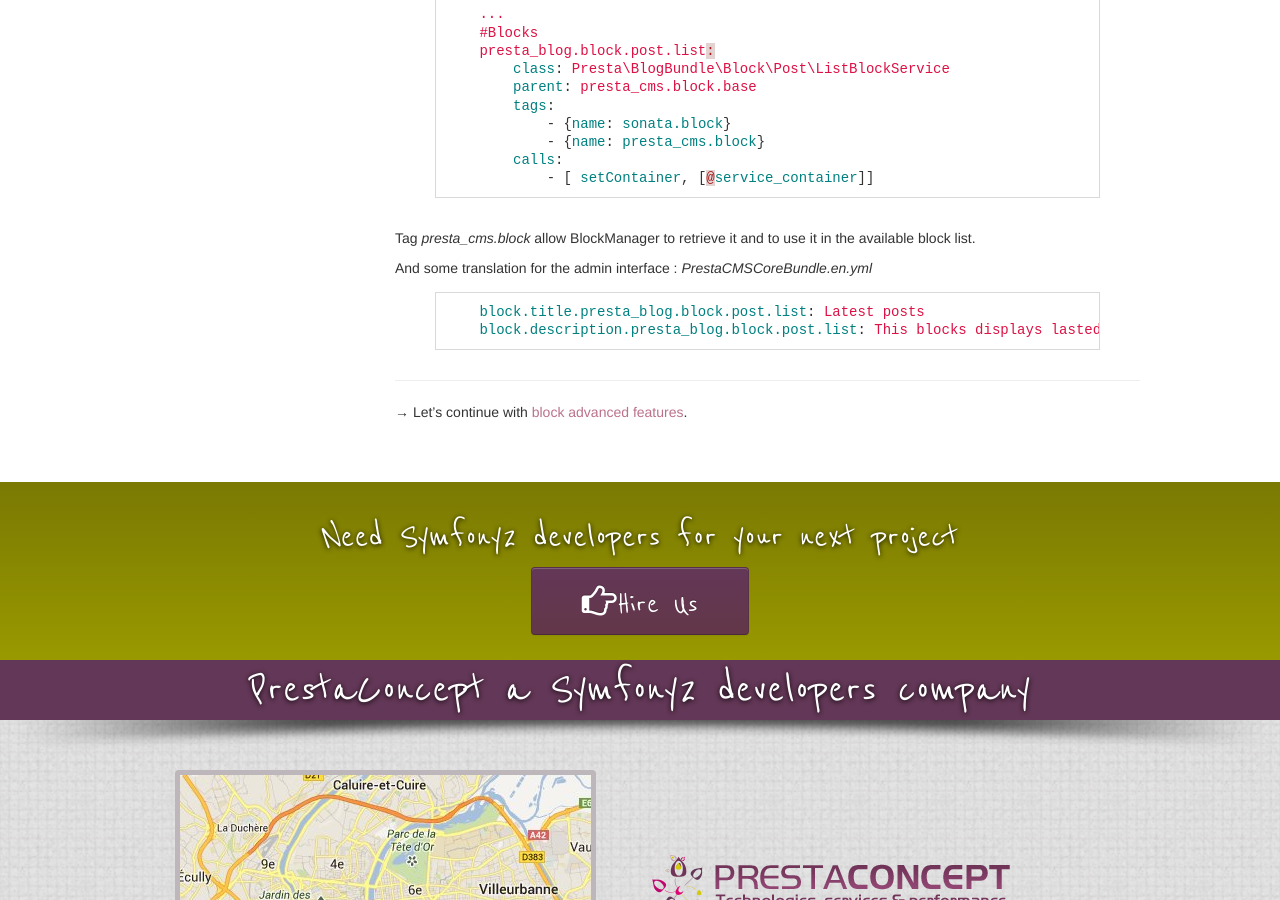
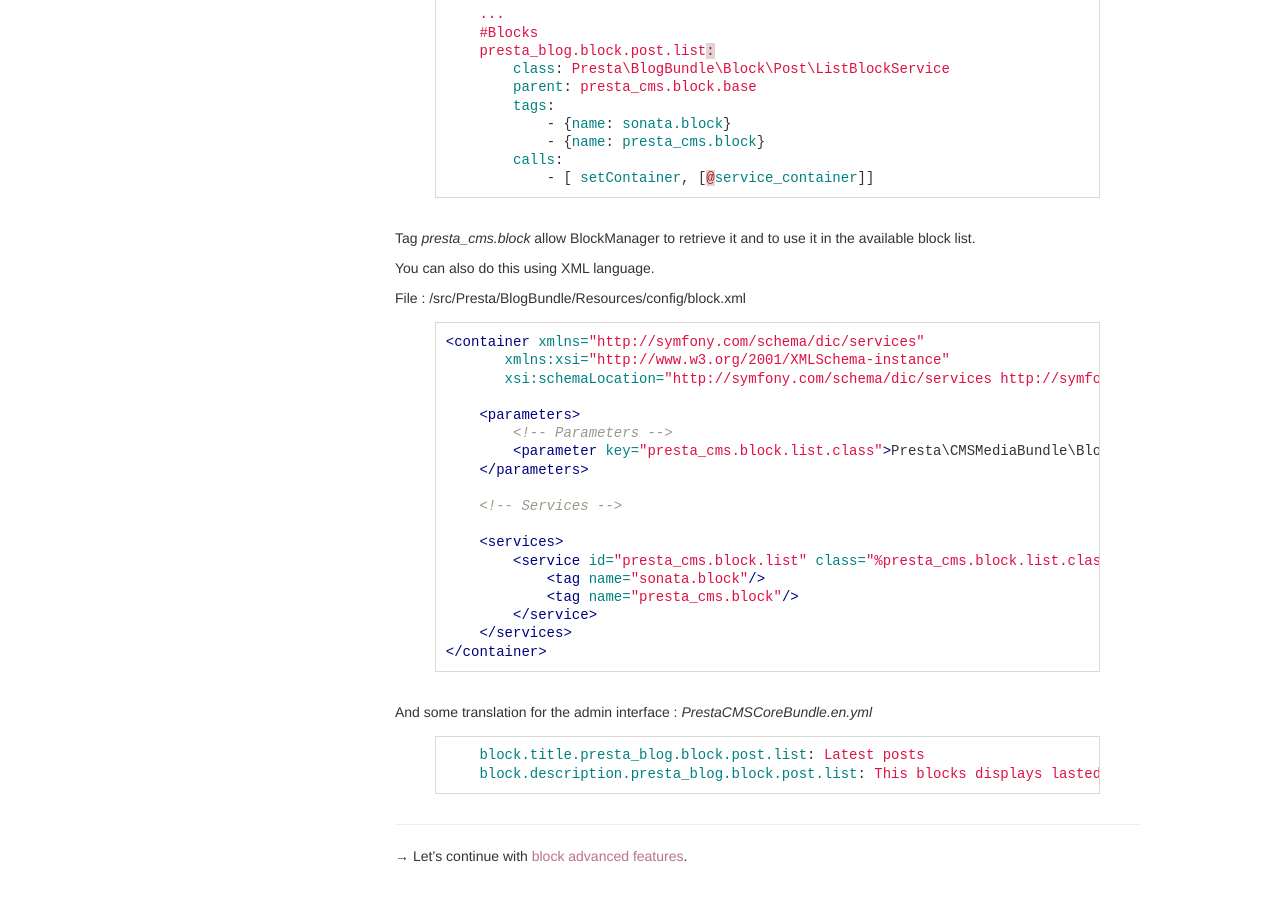
Before and after one commit to mooahmad/prestaconcept.github.io, a Jekyll site: the page built from presta-cms-core/developer-guide/block.md, in a window 1280 px wide and 900 px high, scrolled down 5105 px. Built offline with Jekyll 4.4.1, drawn with Linux system fonts in a browser that asks for light colours.

Commit message:
add doc of declaration of service block in XML

```diff
--- a/presta-cms-core/developer-guide/block.md
+++ b/presta-cms-core/developer-guide/block.md
@@ -254,6 +254,31 @@
 
 Tag *presta_cms.block* allow BlockManager to retrieve it and to use it in the available block list.
 
+You can also do this using XML language.
+
+File : /src/Presta/BlogBundle/Resources/config/block.xml
+
+{% highlight xml %}
+<container xmlns="http://symfony.com/schema/dic/services"
+       xmlns:xsi="http://www.w3.org/2001/XMLSchema-instance"
+       xsi:schemaLocation="http://symfony.com/schema/dic/services http://symfony.com/schema/dic/services/services-1.0.xsd">
+
+    <parameters>
+        <!-- Parameters -->
+        <parameter key="presta_cms.block.list.class">Presta\CMSMediaBundle\Block\ListBlockService</parameter>
+    </parameters>
+
+    <!-- Services -->
+
+    <services>
+        <service id="presta_cms.block.list" class="%presta_cms.block.list.class%" parent="presta_cms.block.base">
+            <tag name="sonata.block"/>
+            <tag name="presta_cms.block"/>
+        </service>
+    </services>
+</container>
+{% endhighlight %}
+
 And some translation for the admin interface : *PrestaCMSCoreBundle.en.yml*
 
 {% highlight yaml %}
```
